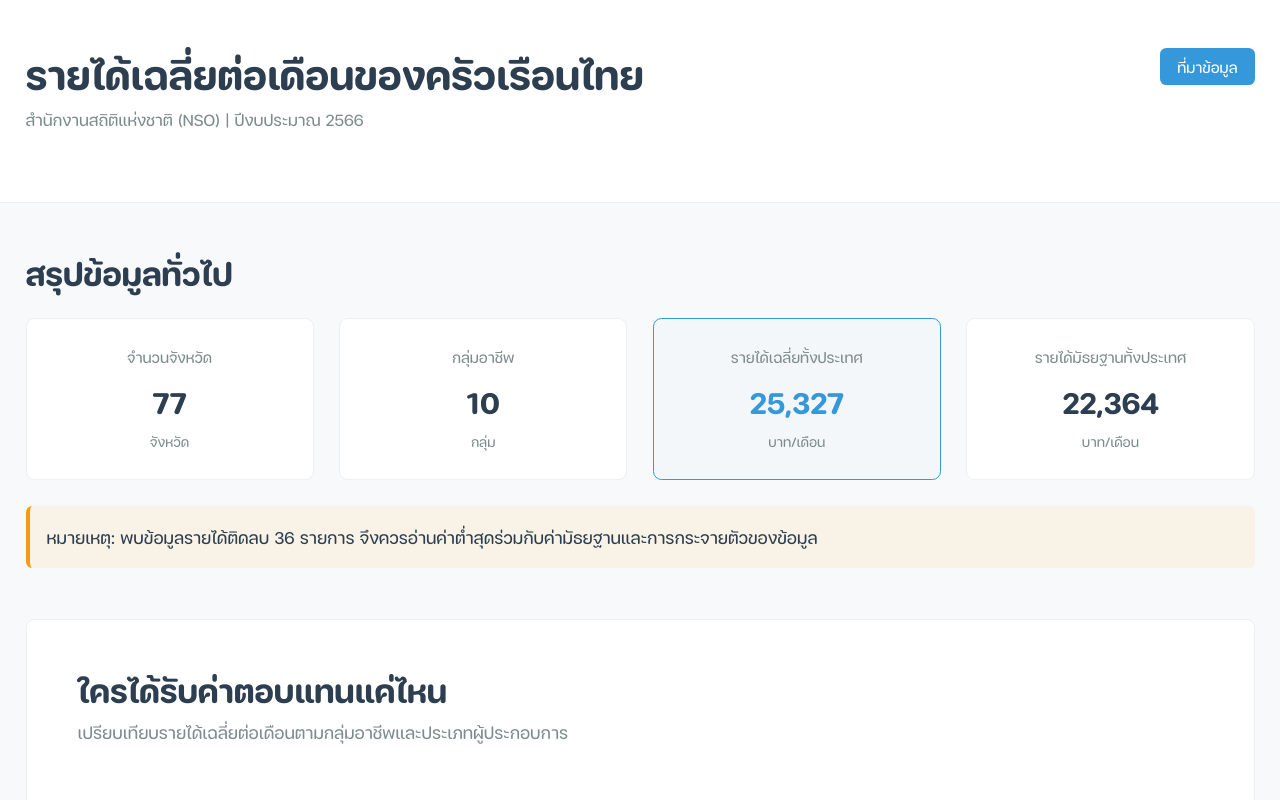
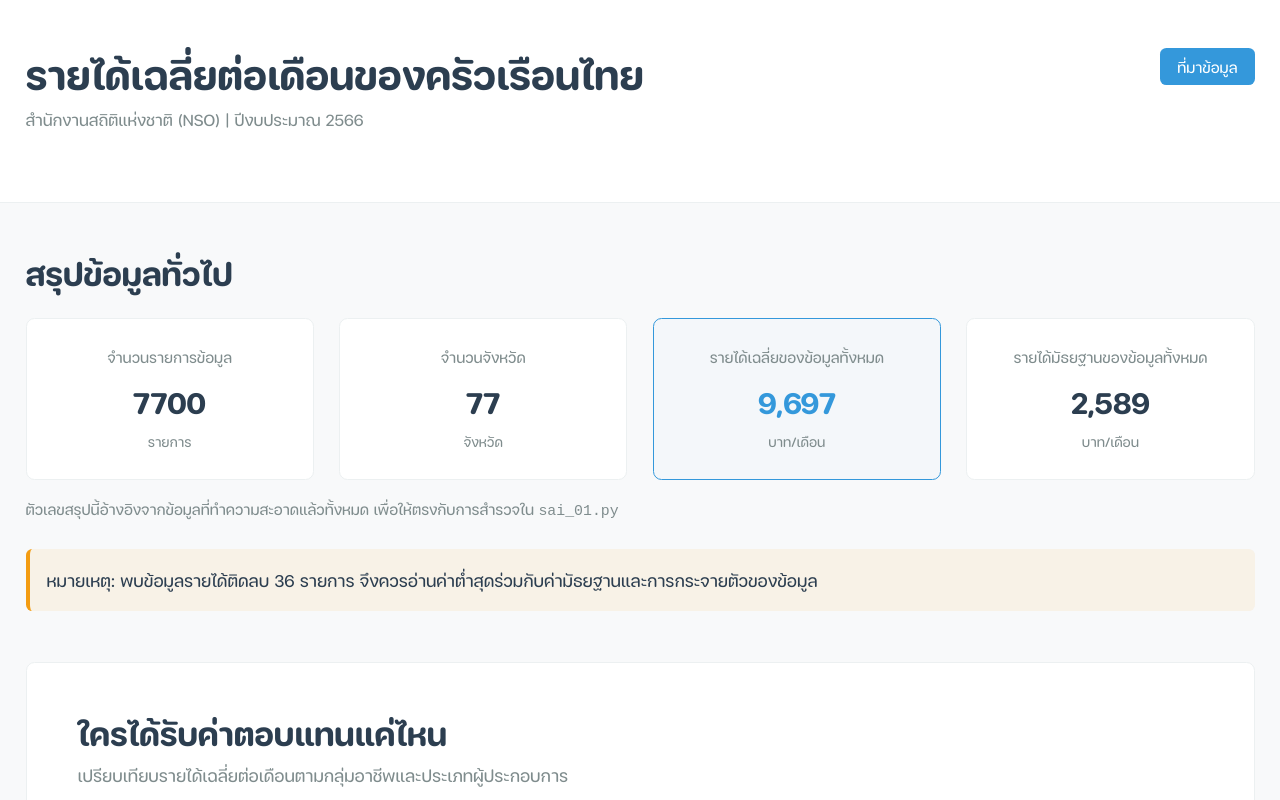
Before and after one commit to Ex0TiiC24/incomeVisualize66, a SvelteKit app: page / in a window 1280 px wide. Shown: the top 800 px of the page. Built offline with nearby package versions, Linux system fonts and the light colour scheme.

Commit message:
fix mismatched data pipeline

```diff
--- a/src/routes/+page.svelte
+++ b/src/routes/+page.svelte
@@ -54,27 +54,31 @@
 				<h2>สรุปข้อมูลทั่วไป</h2>
 				<div class="grid grid-cols-4">
 					<StatCard
+						label="จำนวนรายการข้อมูล"
+						value={data.summary.total_records}
+						unit="รายการ"
+					/>
+					<StatCard
 						label="จำนวนจังหวัด"
 						value={data.summary.total_provinces}
 						unit="จังหวัด"
 					/>
 					<StatCard
-						label="กลุ่มอาชีพ"
-						value={data.summary.occupation_groups}
-						unit="กลุ่ม"
-					/>
-					<StatCard
-						label="รายได้เฉลี่ยทั้งประเทศ"
+						label="รายได้เฉลี่ยของข้อมูลทั้งหมด"
 						value={Math.round(data.summary.avg_income_all).toLocaleString('th-TH')}
 						unit="บาท/เดือน"
 						highlight={true}
 					/>
 					<StatCard
-						label="รายได้มัธยฐานทั้งประเทศ"
+						label="รายได้มัธยฐานของข้อมูลทั้งหมด"
 						value={Math.round(data.summary.median_income_all).toLocaleString('th-TH')}
 						unit="บาท/เดือน"
 					/>
 				</div>
+				<p class="summary-footnote">
+					ตัวเลขสรุปนี้อ้างอิงจากข้อมูลที่ทำความสะอาดแล้วทั้งหมด เพื่อให้ตรงกับการสำรวจใน
+					<samp>sai_01.py</samp>
+				</p>
 				{#if data.summary.negative_income_records > 0}
 					<div class="data-quality-note">
 						<p>
@@ -283,6 +287,12 @@
 		margin-bottom: var(--spacing-lg);
 	}
 
+	.summary-footnote {
+		margin-top: var(--spacing-md);
+		color: var(--color-text-light);
+		font-size: 0.875rem;
+	}
+
 	.data-quality-note {
 		margin-top: var(--spacing-lg);
 		padding: var(--spacing-md);
```
Also changed, not shown: static/data.json.
